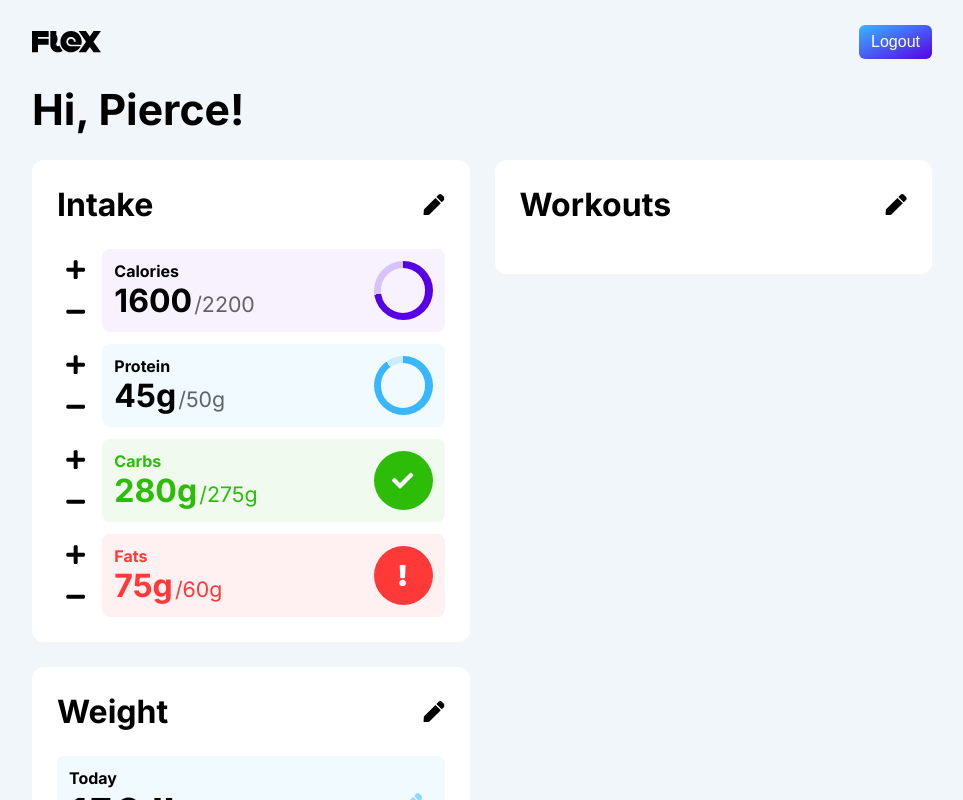
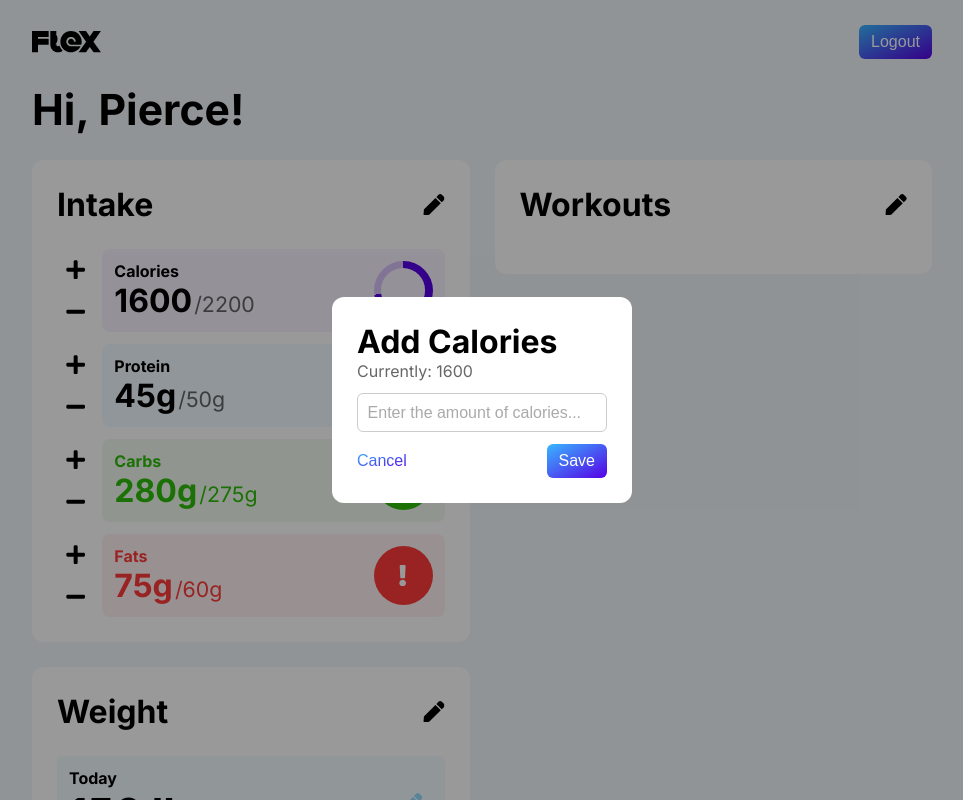
Before and after one commit to phidalgodiblasio/Flex, a React (Create React App) app in the folder frontend/flex/: page / in a window 1280 px wide. Both pictures are taken after a click on the button 233 px from the left and 269 px from the top of the page. Shown: the top 800 px of the page, without its empty margins (158-1121 px from the left). Built offline with nearby package versions, Linux system fonts and the light colour scheme.

Commit message:
Created popup for editing intakes + some new styles

```diff
--- a/frontend/flex/src/js/Authentication.js
+++ b/frontend/flex/src/js/Authentication.js
@@ -2,6 +2,7 @@ import styles from '../style/Authentication.module.css';
 import React, { Component } from 'react';
 import { FaEye, FaEyeSlash, FaTimes } from 'react-icons/fa';
 import { ReactComponent as Logo } from '../assets/flex-logo.svg';
+import SecondaryButton from './SecondaryButton';
 
 export default class Authentication extends Component {
   constructor(props) {
@@ -235,7 +236,7 @@ export default class Authentication extends Component {
     let authRender = this.state.onLoginPage ? (
       <form id={styles.authForm} onSubmit={(e) => this.login(e)}>
         <h1>Login</h1>
-        <p>Don't have an account? <button type="button" id={styles.switchPage} onClick={() => this.switchPage()}>Register</button></p>
+        <p>Don't have an account? <SecondaryButton className="secondary-button" onClick={() => this.switchPage()}>Register</SecondaryButton></p>
         <div>
           <label>Username</label>
           <input className={usernameInputClasses} placeholder="Enter your username..." value={this.state.username} onChange={(e) => this.handleUsernameChange(e.target.value)}></input>
@@ -255,7 +256,7 @@ export default class Authentication extends Component {
     ) : (
       <form id={styles.authForm} onSubmit={(e) => this.register(e)}>
         <h1>Register</h1>
-        <p>Already have an account? <button type="button" id={styles.switchPage} onClick={() => this.switchPage()}>Login</button></p>
+        <p>Already have an account? <SecondaryButton className="secondary-button" onClick={() => this.switchPage()}>Login</SecondaryButton></p>
         <div>
           <label>Username</label>
           <input className={usernameInputClasses} placeholder="Enter your username..." value={this.state.username} onChange={(e) => this.handleUsernameChange(e.target.value)}></input>
--- a/frontend/flex/src/js/Homepage.js
+++ b/frontend/flex/src/js/Homepage.js
@@ -2,8 +2,10 @@ import React, { Component } from 'react';
 import styles from '../style/Homepage.module.css';
 import { ReactComponent as Logo } from '../assets/flex-logo.svg';
 import IntakeSection from './IntakeSection';
-import { FaPen } from 'react-icons/fa';
+import { FaPen, FaXMark } from 'react-icons/fa';
 import Section from './Section';
+import SecondaryButton from './SecondaryButton';
+import IntakePopUp from './IntakePopUp';
 
 export default class Homepage extends Component {
 
@@ -12,11 +14,39 @@ export default class Homepage extends Component {
   constructor(props) {
     super(props)
 
+    let popUpState = {
+      active: false,
+      adding: false,
+      type: "",
+      currentIntakeValue: -1
+    }
+
+    let intakeValues = {
+      calories: {
+        current: 1600,
+        goal: 2200
+      },
+      protein: {
+        current: 45,
+        goal: 50
+      },
+      carbs: {
+        current: 280,
+        goal: 275
+      },
+      fats: {
+        current: 75,
+        goal: 60
+      }
+    }
+
     this.state = {
       todaysWeightEntered: true,
       todaysWeight: 156,
       enteredWeight: "",
       weightGoal: 150,
+      popUpState: popUpState,
+      intakeValues: intakeValues
     }
   }
 
@@ -55,7 +85,82 @@ export default class Homepage extends Component {
     })
   }
 
+  // adding: true if adding to the value, false if subtracting
+  // type: Calories, Protein, Carbs, or Fats
+  pushPopUp(adding, type, currentIntakeValue) {
+    this.setState({
+      popUpState: {
+        active: true,
+        adding: adding,
+        type: type,
+        currentIntakeValue: currentIntakeValue
+      }
+    })
+  }
+
+  closePopUp() {
+    this.setState({
+      popUpState: {
+        active: false,
+        adding: false,
+        type: "",
+        currentIntakeValue: -1
+      }
+    })
+  }
+
+  // Called when user clicks "Save" inside the intake add/subtract popup
+  updateIntake(adding, type, amount) {
+    // TODO: Database calls instead of local changes
+    console.log(`${adding} ${type} ${amount}`)
+
+    // Should always be a positive number
+    // TODO: show the user an error instead
+    if(adding < 0) return;
+
+    amount = parseInt(amount);
+
+    // subtract the amount if subtracting
+    if(!adding) amount = -amount;
+
+    let intakeValues = this.state.intakeValues;
+
+    switch(type) {
+      case "Calories":
+        intakeValues.calories.current += amount;
+        break;
+      case "Protein":
+        intakeValues.protein.current += amount;
+        break;
+      case "Carbs":
+        intakeValues.carbs.current += amount;
+        break;
+      case "Fats":
+        intakeValues.fats.current += amount;
+        break;
+      default:
+        console.log("SOMETHING WENT VERY WRONG (Intake value update attempted with unknown type (not Calories, Protein, Carbs, or Fats?))");
+    }
+
+    this.setState({
+      intakeValues: intakeValues
+    })
+
+    this.closePopUp();
+  }
+
   render() {
+    let popUpRender = this.state.popUpState.active ? (
+      <IntakePopUp
+        currentIntakeValue={this.state.popUpState.currentIntakeValue}
+        adding={this.state.popUpState.adding} type={this.state.popUpState.type}
+        closePopUp={() => this.closePopUp()}
+        updateIntake={(adding, type, amount) => this.updateIntake(adding, type, amount)}
+      />
+    ) : (
+      null
+    );
+
     // Render the form for the user to enter their weight if they haven't already;
     // Otherwise, show their weight today
     let todaysWeight = this.state.todaysWeightEntered ? (
@@ -72,14 +177,18 @@ export default class Homepage extends Component {
       <>
         <form id={styles.weightForm} onSubmit={(e) => this.handleWeightSubmit(e)}>
           <input type="number" className="form-input" placeholder={"Enter your weight today..."} value={this.state.enteredWeight} onChange={e => this.handleWeightChange(e.target.value)}></input>
-          <button type="submit" class="primary-button">
+          <button type="submit" className="primary-button">
             Save
           </button>
         </form>
       </>
     );
 
+    let pushPopUp = (adding, type, current) => this.pushPopUp(adding, type, current);
+
     return (
+      <>
+        {popUpRender}
         <div className="container">
           <header className={styles.header}>
             <Logo id="logo" />
@@ -89,10 +198,30 @@ export default class Homepage extends Component {
 
           <div id={styles.innerBody}>
             <Section title="Intake" editFunction={this.handleEditIntake}>
-            <IntakeSection type="Calories" current={1600} goal={2200} />
-            <IntakeSection type="Protein" current={45} goal={50} />
-            <IntakeSection type="Carbs" current={280} goal={275} />
-            <IntakeSection type="Fats" current={75} goal={60} />
+              <IntakeSection
+                type="Calories"
+                current={this.state.intakeValues.calories.current}
+                goal={this.state.intakeValues.calories.goal}
+                pushPopUp={pushPopUp}
+              />
+              <IntakeSection
+                type="Protein"
+                current={this.state.intakeValues.protein.current}
+                goal={this.state.intakeValues.protein.goal}
+                pushPopUp={pushPopUp}
+              />
+              <IntakeSection
+                type="Carbs"
+                current={this.state.intakeValues.carbs.current}
+                goal={this.state.intakeValues.carbs.goal}
+                pushPopUp={pushPopUp}
+              />
+              <IntakeSection
+                type="Fats"
+                current={this.state.intakeValues.fats.current}
+                goal={this.state.intakeValues.fats.goal}
+                pushPopUp={pushPopUp}
+              />
             </Section>
             <Section title="Workouts">
 
@@ -106,6 +235,7 @@ export default class Homepage extends Component {
             </Section>
           </div>
         </div>
+      </>
     )
   }
 }
--- /dev/null
+++ b/frontend/flex/src/js/IntakePopUp.js
@@ -0,0 +1,53 @@
+import React, { Component } from 'react';
+import SecondaryButton from './SecondaryButton';
+
+export default class IntakePopUp extends Component {
+  constructor(props) {
+    super(props)
+
+    this.state = {
+      value: ""
+    }
+  }
+
+  handlePopUpInputChange(value) {
+    this.setState({
+      value: value
+    })
+  }
+
+  updateIntakeIfValid(e) {
+    e.preventDefault();
+    const {updateIntake, adding, type, currentIntakeValue} = this.props;
+
+    if(!adding && this.state.value > currentIntakeValue) {
+      // TODO: Show the user an error for this
+      console.log(`Cannot remove more ${type.toLowerCase()} than you have.`);
+      return;
+    }
+
+    updateIntake(adding, type, this.state.value)
+  }
+
+  render() {
+    const {closePopUp, adding, type, currentIntakeValue} = this.props;
+
+    let addOrSubText = adding ? "Add" : "Remove";
+    let currentIntakeText = currentIntakeValue;
+    if(type != "Calories") currentIntakeText += "g";
+
+    return (
+      <div id="popup-background">
+        <form id="popup-container" className="large-padding" onSubmit={(e) => this.updateIntakeIfValid(e)}>
+          <h2 style={{margin: 0}}>{addOrSubText} {type}</h2>
+          <span style={{marginBottom: "12px", display: "block"}}>Currently: {currentIntakeText}</span>
+          <input type="number" className="form-input" placeholder={`Enter the amount of ${type.toLowerCase()}...`} value={this.state.value} onChange={e => this.handlePopUpInputChange(e.target.value)}></input>
+          <nav id="popup-nav">
+            <SecondaryButton className="left-secondary-button" onClick={() => closePopUp()}>Cancel</SecondaryButton>
+            <button type="submit" className="primary-button">Save</button>
+          </nav>
+        </form>
+      </div>
+    )
+  }
+}
--- a/frontend/flex/src/js/IntakeSection.js
+++ b/frontend/flex/src/js/IntakeSection.js
@@ -6,7 +6,8 @@ export default function IntakeSection(
   {
     type, // What type of intake section this is (Calories, Protein, Fats, Carbs)
     current, // Current intake value
-    goal // Goal intake value
+    goal, // Goal intake value
+    pushPopUp // function to call when adding/subtracting to an intake
   }
   ) {
   let innerClasses = `small-padding ${styles.innerWrap}`;
@@ -41,7 +42,6 @@ export default function IntakeSection(
 
   // Hide the thing that makes the progress circle look like a border (so it'll look filled)
   if(current >= goal) {
-    innerProgressColor = "none";
     innerClasses += ` ${styles.goalReached}`;
   }
 
@@ -56,10 +56,10 @@ export default function IntakeSection(
   return (
     <div className={styles.outerWrap}>
       <div className={styles.buttonsWrap}>
-        <button>
+        <button onClick={() => pushPopUp(true, type, current)}>
           <FaPlus />
         </button>
-        <button>
+        <button onClick={() => pushPopUp(false, type, current)}>
           <FaMinus />
         </button>
       </div>
--- /dev/null
+++ b/frontend/flex/src/js/SecondaryButton.js
@@ -0,0 +1,9 @@
+import React from 'react'
+
+export default function SecondaryButton({onClick, className, children}) {
+  return (
+    <button type="button" className={`${className} secondary-button`} onClick={(e) => onClick(e)}>
+      <span>{children}</span>
+    </button>
+  )
+}
--- a/frontend/flex/src/style/IntakeSection.module.css
+++ b/frontend/flex/src/style/IntakeSection.module.css
@@ -112,3 +112,7 @@
   fill: white;
   font-size: var(--semi-large-text);
 }
+
+.goalReached .progressInner {
+  display: none;
+}
--- a/frontend/flex/src/style/index.css
+++ b/frontend/flex/src/style/index.css
@@ -117,7 +117,6 @@ button {
   color: white;
   border-radius: var(--rounded-border);
   padding: 8px 12px;
-  transition: 0.2s ease-out;
 }
 
 .primary-button:hover {
@@ -126,6 +125,42 @@ button {
 
 .primary-button:focus {
   opacity: 1;
+}
+
+.secondary-button {
+  padding: 8px 12px;
+  background: none;
+}
+
+.secondary-button span {
+  position: relative;
+  background: var(--button-gradient);
+  -webkit-background-clip: text;
+  background-clip: text;
+  -webkit-text-fill-color: transparent;
+}
+
+.secondary-button span::before {
+  content: "";
+  position: absolute;
+  bottom: -2px;
+  left: 0;
+  width: 0;
+  height: 1px;
+  background: linear-gradient(to right, var(--secondary-color), var(--primary-color));
+  transition: 0.2s cubic-bezier(0.165, 0.84, 0.44, 1)
+}
+
+.secondary-button:hover span::before {
+  width: 100%;
+}
+
+.left-secondary-button {
+  transform: translateX(-12px);
+}
+
+.right-secondary-button {
+  transform: translateX(12px);
 }
 
 #logo {
@@ -141,7 +176,7 @@ button {
   outline: none;
 }
 
-.form-input::placeholder {
+*::placeholder {
   color: #aaa;
 }
 
@@ -149,3 +184,38 @@ button {
   border-color: var(--secondary-color);
   background: var(--secondary-light);
 }
+
+#popup-background {
+  position: fixed;
+  width: 100vw;
+  height: 100vh;
+  z-index: 99;
+  background-color: #0006;
+  display: flex;
+  align-items: center;
+  justify-content: center;
+}
+
+#popup-container {
+  background-color: white;
+  border-radius: 12px;
+  min-width: 300px;
+}
+
+#popup-container input {
+  width: 100%;
+  margin-bottom: 12px;
+}
+
+#popup-nav {
+  display: flex;
+  justify-content: space-between;
+  align-items: center;
+}
+
+/* Get rid of number up and down buttons */
+input[type="number"]::-webkit-outer-spin-button,
+input[type="number"]::-webkit-inner-spin-button {
+  -webkit-appearance: none;
+  margin: 0;
+}
```
Also changed, not shown: frontend/flex/src/style/Homepage.module.css (+0 -7 lines). Lines whose indentation alone changed are shown as unchanged.
